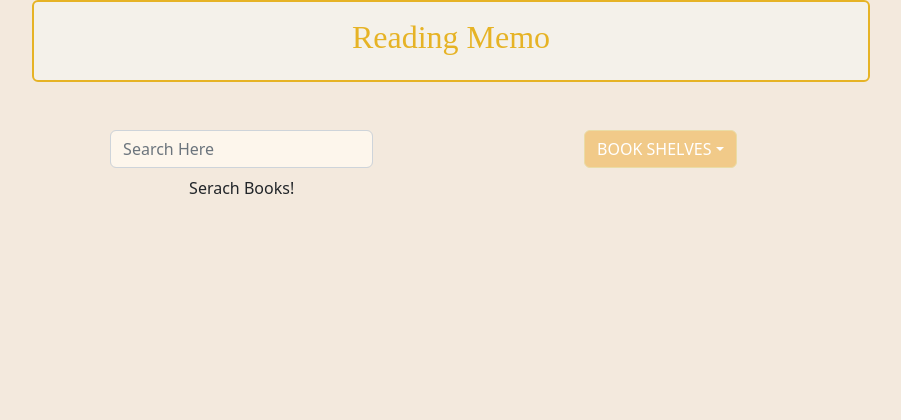
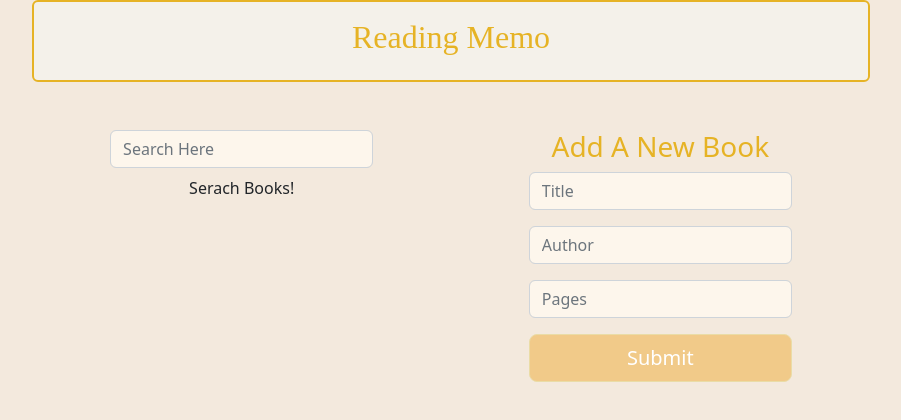
Before and after one commit to Dump00/Reading_Memo_Client, a React (Create React App) app: page / in a window 1280 px wide. Shown: the top 420 px of the page, without its empty margins (189-1090 px from the left). Built offline with nearby package versions, Linux system fonts and the light colour scheme; a web font is replaced by a local one.

Commit message:
button UI change style

```diff
--- a/src/App.tsx
+++ b/src/App.tsx
@@ -27,8 +27,8 @@ const App = () => {
       <NavBar />
       {/* <SignIn /> */}
       {/* <SignUp /> */}
-      <UserDashBoard bookList={bookData} userDataList={userData[0]}/>
-      {/* <AdminDashBoard bookList={bookData}/> */}
+      {/* <UserDashBoard bookList={bookData} userDataList={userData[0]}/> */}
+      <AdminDashBoard bookList={bookData}/>
       </div>
     </div>
   );
--- a/src/components/AdminDashBoard/AdminDashBoard.tsx
+++ b/src/components/AdminDashBoard/AdminDashBoard.tsx
@@ -57,7 +57,7 @@ const AdminDashBoard: React.FC<{bookList: Book[]}> = ({bookList}) => {
                 <div className="mb-3">
                     <input value={pagesIn} onChange={handlePagesChange} type="number" className="form-control" id="bkPages" placeholder="Pages" />
                 </div>
-                <button type="button" onClick={addNewBook} className="btn btn-parimary col-12">Submit</button>
+                <button type="button" onClick={addNewBook} className="w-100 btn btn-lg btn-dark col-12">Submit</button>
                 </form>
             </div>
         </div>
--- a/src/components/AdminDashBoard/admindb.css
+++ b/src/components/AdminDashBoard/admindb.css
@@ -10,3 +10,7 @@ input[type="number"], textarea {
 .list-group a, list-group-item {
     background-color: #FDF6EC !important;
 }
+
+.text-center {
+    color: #E6B325;
+}
--- a/src/components/SignIn/signin.css
+++ b/src/components/SignIn/signin.css
@@ -25,3 +25,7 @@
     border-top-left-radius: 0;
     border-top-right-radius: 0;
 }
+
+.fw-normal {
+    color: #E6B325;
+}
--- a/src/components/SignUp/signup.css
+++ b/src/components/SignUp/signup.css
@@ -25,3 +25,7 @@
     border-top-left-radius: 0;
     border-top-right-radius: 0;
 }
+
+.fw-normal {
+    color: #E6B325;
+}
```
